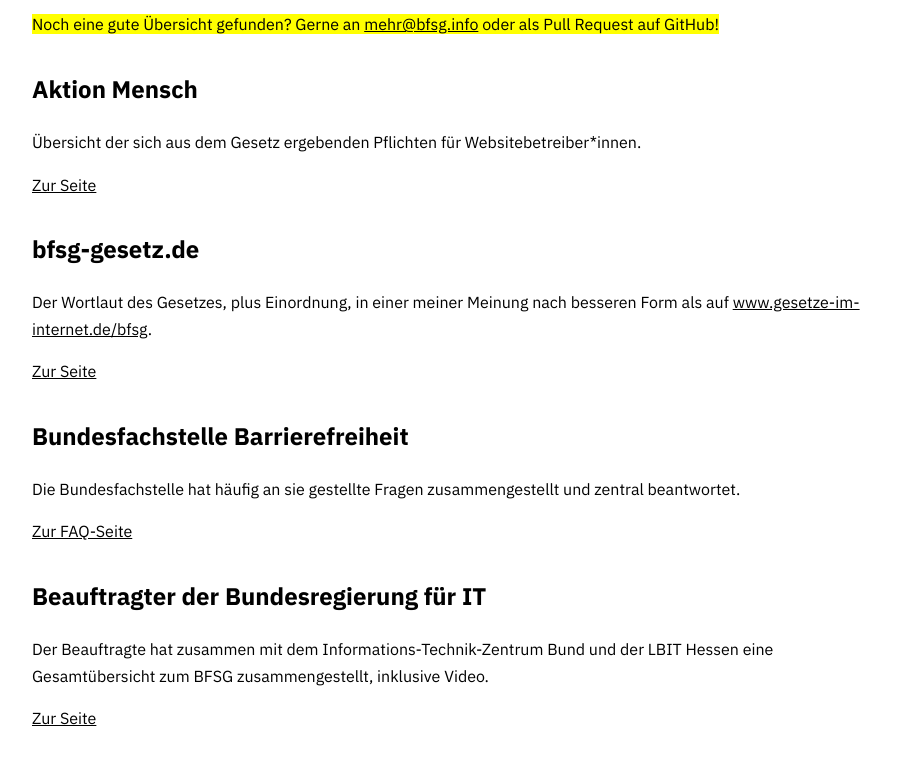
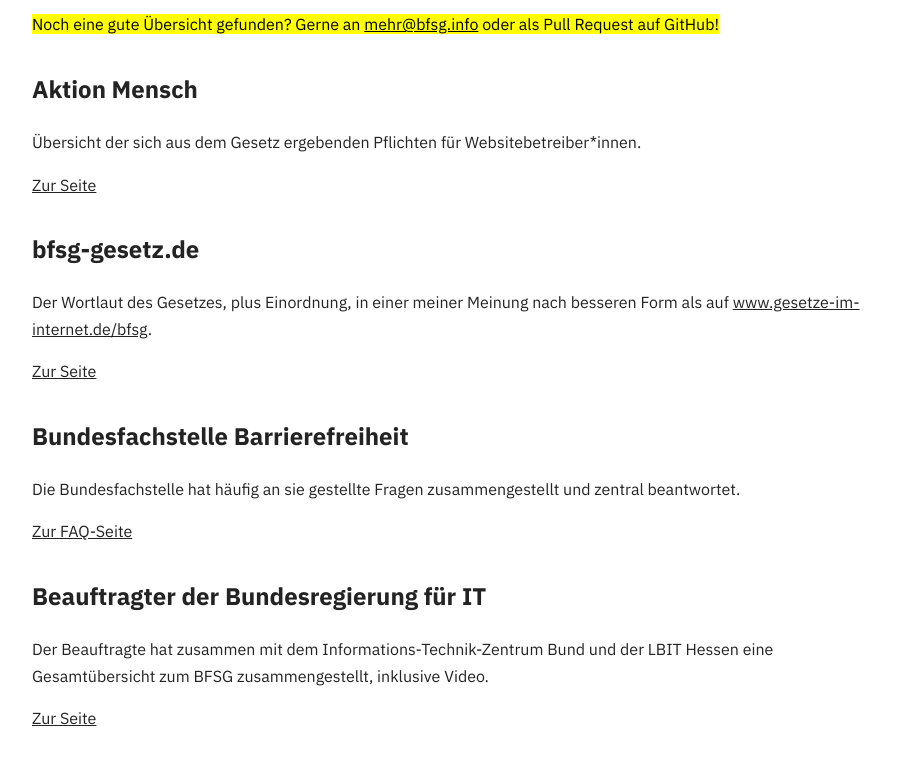
Before and after one commit to marcus-herrmann/bfsg_info, a plain HTML site: page index.html in a window 1280 px wide. Shown: the part 111-872 px from the top of the page, without its empty margins (176-1094 px from the left). Drawn offline with Linux system fonts and the light colour scheme.

Commit message:
Add explicit colors and favicons

```diff
--- a/index.html
+++ b/index.html
@@ -29,6 +29,8 @@
         body {
             font-family: "IBM Plex Sans", -apple-system, BlinkMacSystemFont, Segoe UI, Roboto, Helvetica Neue, Arial, sans-serif;
             line-height: 1.65;
+            color: #242323;
+            background: #fff;
         }
 
         a {
@@ -72,6 +74,8 @@
     <meta prefix="og: http://ogp.me/ns#" property="og:title" content="bfsg.info – Übersichten zum BFSG" />
     <meta prefix="og: http://ogp.me/ns#" property="og:image" content="http://bfsg.info/img/ogimage.gif" />
     <meta prefix="og: http://ogp.me/ns#" property="og:url" content="http://bfsg.info/" />
+    <link rel="icon" type="image/png" href="http://bfsg.info/img/favicon-32x32.png" sizes="32x32" />
+    <link rel="icon" type="image/png" href="http://bfsg.info/img/favicon-16x16.png" sizes="16x16" />
 
    <meta name="description" content="Eine Übersicht der Übersichten zum Barrierefreiheitstärkungsgesetz (BFSG)" />
     <meta name="keywords" content="BFSG, Barrierefreiheitsstärkungsgesetz" />
```
Also changed, not shown: img/favicon-16x16.png (added), img/favicon-32x32.png (added).
